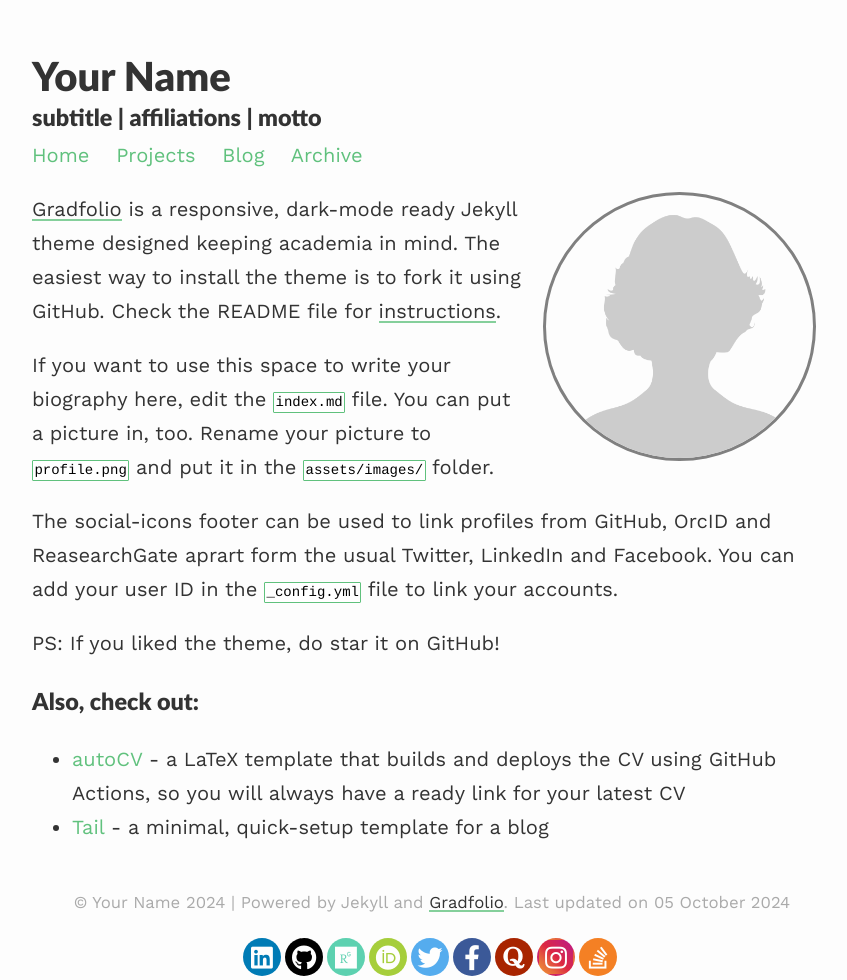
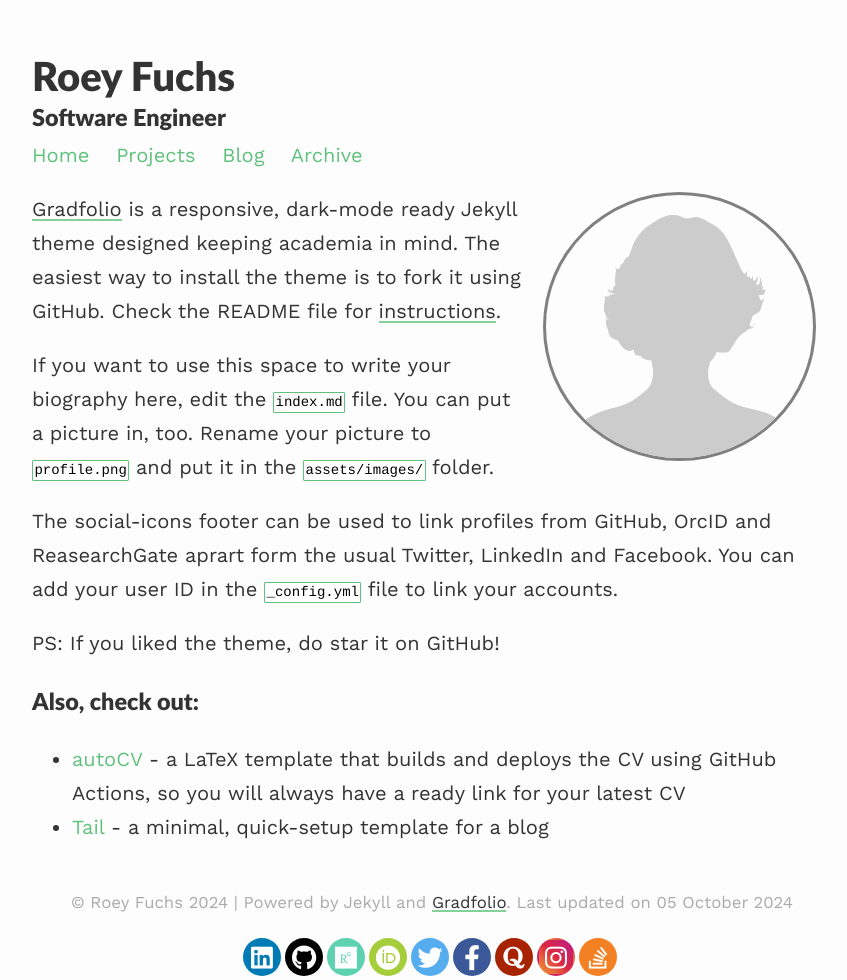
Before and after one commit to roeyfuchs/roeyfuchs.github.io, a Jekyll site: the page built from index.md, in a window 1280 px wide. Shown: the whole page, without its empty margins (208-1055 px from the left). Built offline with Jekyll 4.4.1, drawn with Linux system fonts in a browser that asks for light colours; nearby versions of some CDN libraries.

Commit message:
Update _config.yml

```diff
--- a/_config.yml
+++ b/_config.yml
@@ -1,7 +1,7 @@
 ### your site title here
 
-title: Your Name
-description: subtitle | affiliations | motto
+title: Roey Fuchs
+description: Software Engineer
 
 baseurl: "/" #name of GitHub repository
 url: "https://roeyfuchs.github.io" #custom url to be used instead of GitHub repository
```
